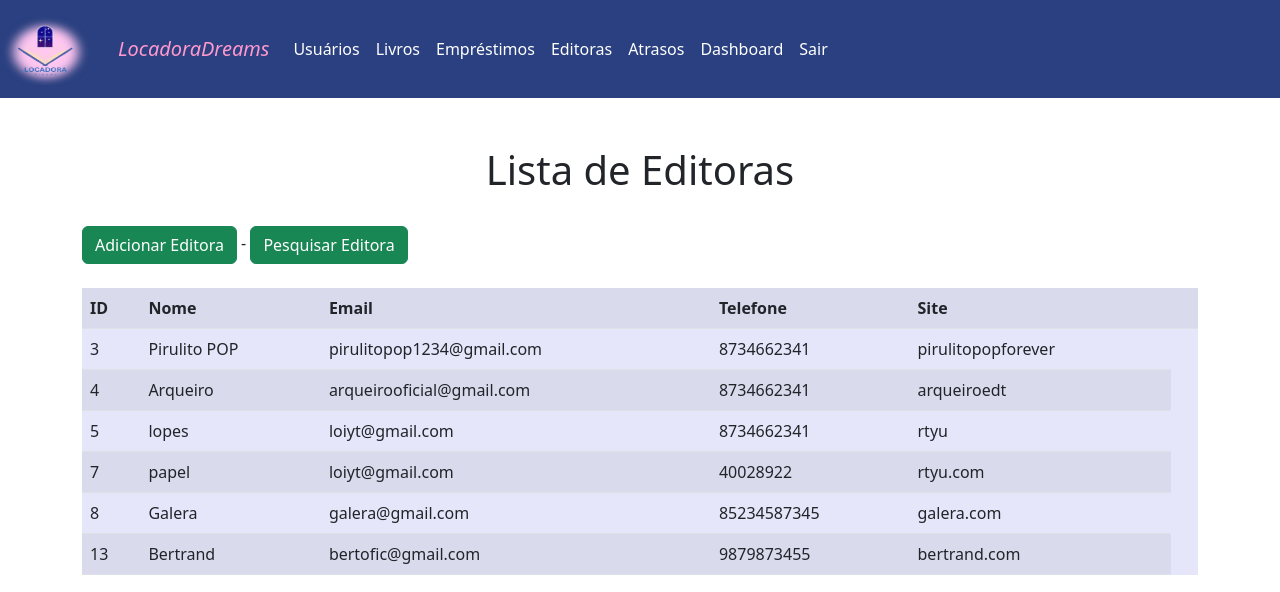
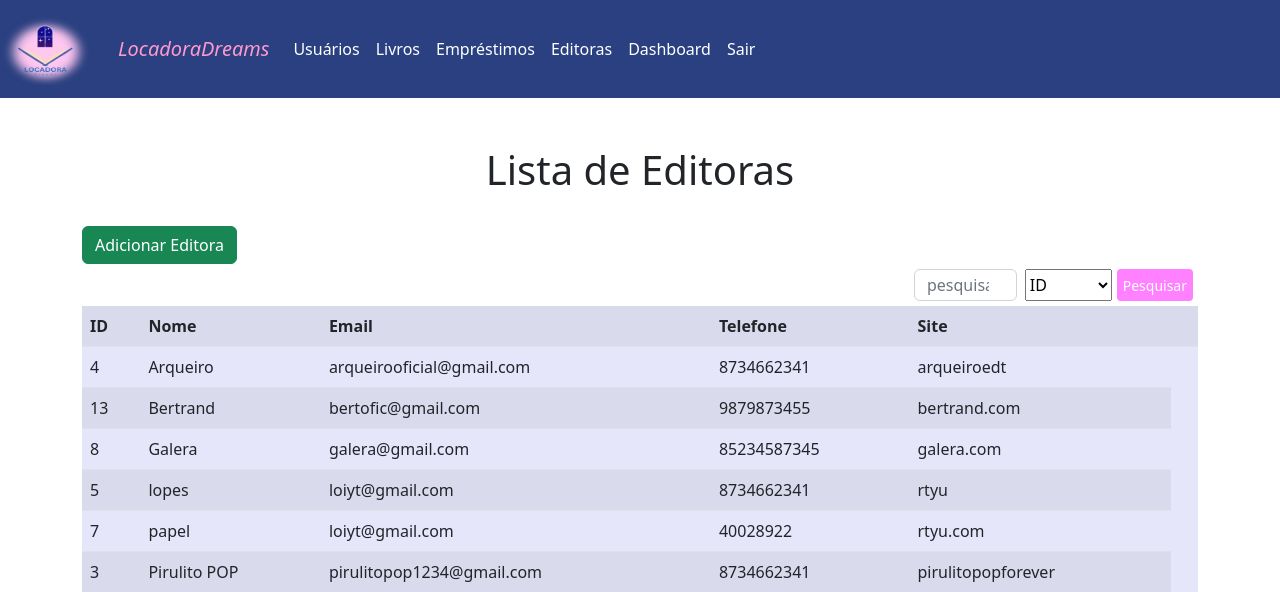
Before and after one commit to JulianaLopes2005/wda, a PHP site: page /editora.php in a window 1280 px wide. Shown: the top 592 px of the page. Run offline with PHP 8.4, Linux system fonts and the light colour scheme; the visitor is signed in with stand-in values (Sample User, id 1); data comes from the database, SQL or seed files in the repository.

Commit message:
Add files via upload

```diff
--- a/wda-main/Juliana3A/dashboard.php
+++ b/wda-main/Juliana3A/dashboard.php
@@ -44,7 +44,6 @@ if (!isset($_SESSION['loggedin']) || $_SESSION['loggedin'] !== true) {
 			  <a class="nav-link" href="livros.php">Livros</a>
 			  <a class="nav-link" href="emprestimo.php">Empréstimos</a>
 			  <a class="nav-link" href="editora.php">Editoras</a>
-			  <a class="nav-link" href="atrasos.php">Atrasos</a>
 			  <a class="nav-link " href="dashboard.php" class="dashboard-button">Dashboard</a>
 			  <a class="nav-link" href="logout.php">Sair</a>
             </div>
--- a/wda-main/Juliana3A/devolucaolivro.php
+++ b/wda-main/Juliana3A/devolucaolivro.php
@@ -34,10 +34,6 @@
      $update_livro_query = "UPDATE livros SET estoque = estoque + 1 WHERE id = $livro_id";
      mysqli_query($conn, $update_livro_query);
 
-     // Apaga o registro do empréstimo
-     $delete_emprestimo_query = "DELETE FROM emprestimos WHERE id = $emprestimo_id";
-     mysqli_query($conn, $delete_emprestimo_query);
-
      echo "Devolução realizada com sucesso!";
  } else {
      echo "Empréstimo não encontrado.";
--- a/wda-main/Juliana3A/editora.php
+++ b/wda-main/Juliana3A/editora.php
@@ -23,12 +23,31 @@ if (!isset($_SESSION['loggedin']) || $_SESSION['loggedin'] !== true) {
 		.table-striped{
 			background: #E6E6FA;
 		}
+
 		.navbar-brand{
 			font-style: italic;
 			color: #ff98cd;
 		}
+
 		.nav-link{
 			color: #ffffff;
+		}
+
+		.d-flex{
+			width: 25%;
+			height: 2rem;
+			float: right;
+			margin: 5px;
+		}
+
+		.btn-bg{
+            font-size: 14px;
+            border-radius: 4px;
+            background-color: #ff81ff;
+            color: #ffffff;
+            border: none;
+            cursor: pointer;
+			margin-left: 5px;
 		}
 	</style>
 </head>
@@ -51,7 +70,6 @@ if (!isset($_SESSION['loggedin']) || $_SESSION['loggedin'] !== true) {
 			  <a class="nav-link" href="livros.php">Livros</a>
 			  <a class="nav-link" href="emprestimo.php">Empréstimos</a>
 			  <a class="nav-link" href="editora.php">Editoras</a>
-			  <a class="nav-link" href="atrasos.php">Atrasos</a>
 			  <a class="nav-link " href="dashboard.php" class="dashboard-button">Dashboard</a>
 			  <a class="nav-link" href="logout.php">Sair</a>
             </div>
@@ -62,8 +80,21 @@ if (!isset($_SESSION['loggedin']) || $_SESSION['loggedin'] !== true) {
 <div class="container">
 <center><h1>Lista de Editoras</h1></center>
 	  <br>
-	  <a href="adicionareditora.php" type="button" class="btn btn-success">Adicionar Editora</a> -
-	  <a href="pesquisaeditora.php" type="button" class="btn btn-success">Pesquisar Editora</a><br><br>
+	  <a href="adicionareditora.php" type="button" class="btn btn-success">Adicionar Editora</a>
+	  <div class="pesquisa">
+    <form class="d-flex" method="GET">
+	<input class="form-control me-2" type="search" name="search" placeholder="pesquisar..." aria-label="search">
+	 	  <select name="filter">
+				<option value="id">ID</option>
+				<option value="nome_editora">Nome</option>
+				<option value="email_editora">Email</option>
+				<option value="telefone">Telefone</option>
+				<option value="site_editora">Site</option>
+		  </select>
+	<button class="btn-bg" type="submit">Pesquisar</button>
+    </form>
+	</div>
+
 	<table class="table table-striped">
 		<tr>
 			<th>ID</th>
@@ -75,8 +106,18 @@ if (!isset($_SESSION['loggedin']) || $_SESSION['loggedin'] !== true) {
 		</tr>
 		<?php
 			include 'conexao.php';
-			// Consultar usuários
-			$sql = "SELECT * FROM editora";
+
+			if (isset($_GET['search']) && isset($_GET['filter'])) {
+                $search = $_GET['search'];
+                $filter = $_GET['filter'];
+                $sql = "SELECT * FROM editora WHERE $filter LIKE '%$search%' ORDER BY nome_editora ASC";
+            } else {
+                // Consultar usuários sem critérios de pesquisa
+                $sql = "SELECT * FROM editora ORDER BY nome_editora ASC";
+            }
+
+			$result = mysqli_query($conn, $sql);
+
 			$result = mysqli_query($conn, $sql);
 			// Exibir resultados
 			//Se tiver mais de um registro
```
Also changed, not shown: wda-main/Juliana3A/emprestimo.php (+27 -8 lines), wda-main/Juliana3A/livros.php (+49 -7 lines), wda-main/Juliana3A/usuarios.php (+11 -17 lines).
